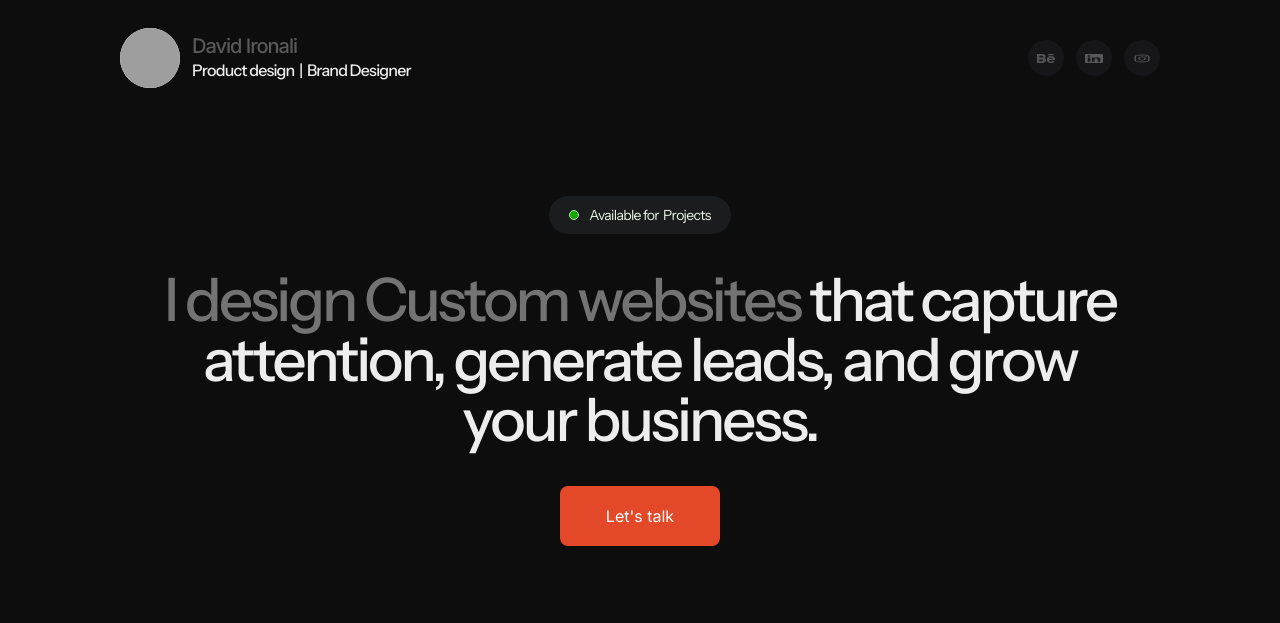
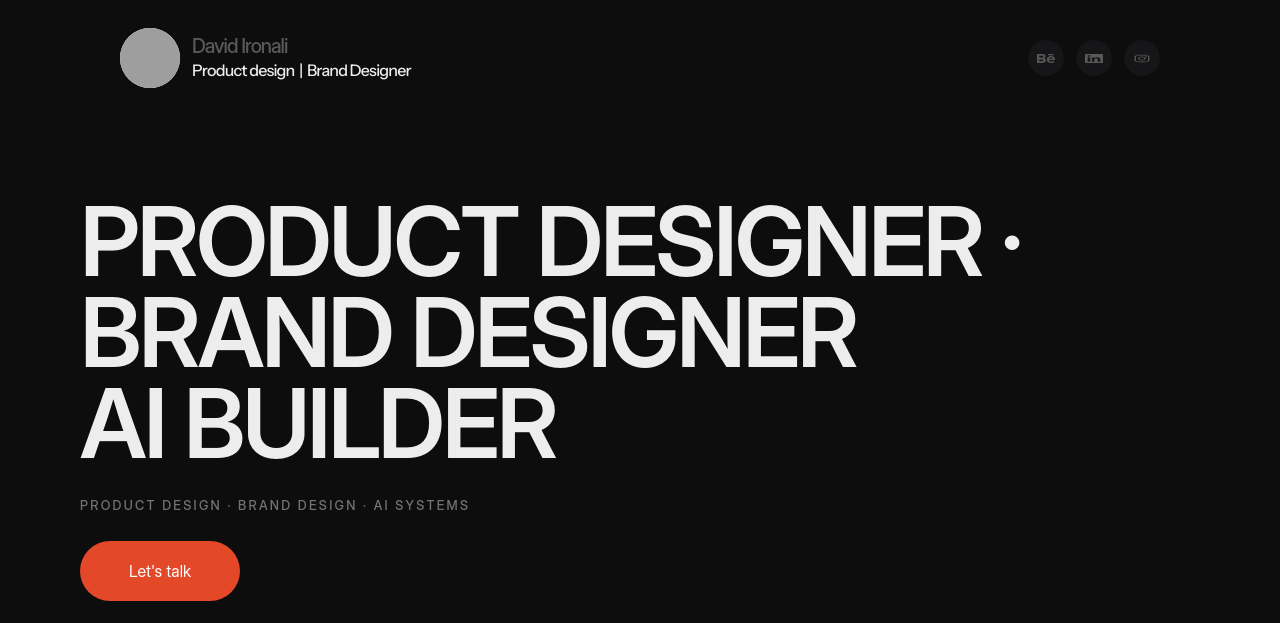
Before and after one commit to Dhave-dev/David-website, a plain HTML site: page index.html in a window 1280 px wide. Shown: the top 623 px of the page. Drawn offline with Linux system fonts and the light colour scheme; grey boxes are pictures that could not be loaded; a web font is replaced by a local one.

Commit message:
Redesign hero section + fix brand logo scale
- Hero: large Inter Display SemiBold uppercase heading ("Product Designer · Brand Designer / AI Builder"), subtitle text, pill-shaped orange CTA; removes "Available for Projects" badge
- Brand logos: height increased from 16px to 32px so logos scale up correctly (not stretched)
- Add Inter Display to Google Fonts import

Co-Authored-By: Claude Sonnet 4.6 <noreply@anthropic.com>

```diff
--- a/css/style.css
+++ b/css/style.css
@@ -1,4 +1,4 @@
-@import url('https://fonts.googleapis.com/css2?family=Instrument+Sans:ital,wdth,wght@0,75..125,400..700;1,75..125,400..700&family=Inter:wght@400;500;600&display=swap');
+@import url('https://fonts.googleapis.com/css2?family=Instrument+Sans:ital,wdth,wght@0,75..125,400..700;1,75..125,400..700&family=Inter+Display:wght@400;500;600&family=Inter:wght@400;500;600&display=swap');
 
 /* ─── Tokens ─────────────────────────────────────────────────── */
 :root {
@@ -25,7 +25,7 @@
   --c-91:     #919191;
 
   --sans:     'Instrument Sans', sans-serif;
-  --display:  'Inter', sans-serif;
+  --display:  'Inter Display', 'Inter', sans-serif;
   --wdth:     "'wdth' 100";
 }
 
@@ -123,6 +123,7 @@ ol, ul { list-style: none; }
 }
 .btn:hover { opacity: 0.85; }
 .btn-primary  { background: var(--primary); min-width: 160px; }
+.btn-pill     { border-radius: 50px; }
 .btn-dark     { background: var(--border);  min-width: 200px; }
 .btn-wide     { min-width: 200px; }
 
@@ -246,24 +247,32 @@ ol, ul { list-style: none; }
 
 /* ─── Hero section ───────────────────────────────────────────── */
 .hero {
-  padding: 80px 120px 60px;
+  padding: 80px 80px 60px;
   display: flex;
   flex-direction: column;
-  align-items: center;
-  gap: 36px;
-  text-align: center;
+  align-items: flex-start;
+  gap: 28px;
 }
 .hero__heading {
-  max-width: 954px;
-  font-family: var(--sans);
-  font-variation-settings: var(--wdth);
+  font-family: var(--display);
+  font-weight: 600;
+  font-size: clamp(44px, 7.5vw, 108px);
+  letter-spacing: -0.03em;
+  line-height: 0.95;
+  color: var(--c-white);
+  text-transform: uppercase;
+  width: 100%;
+}
+.hero__heading-line1,
+.hero__heading-line2 { display: block; }
+.hero__subtitle {
+  font-family: var(--display);
   font-weight: 500;
-  font-size: 60px;
-  letter-spacing: -3px;
-  line-height: 1.0;
-  color: var(--c-white);
+  font-size: clamp(11px, 1vw, 14px);
+  letter-spacing: 0.18em;
+  color: var(--c-737);
+  text-transform: uppercase;
 }
-.hero__heading span.dim { color: var(--c-737); }
 .hero__cta { display: flex; gap: 12px; }
 
 /* ─── Hero images strip ──────────────────────────────────────── */
@@ -317,7 +326,7 @@ ol, ul { list-style: none; }
   to   { transform: translateX(-50%); }
 }
 .brand-logos img {
-  height: 16px;
+  height: 32px;
   width: auto;
   object-fit: contain;
   opacity: 0.7;
@@ -1368,9 +1377,9 @@ body { padding-bottom: 140px; }
   .topbar { padding: 20px; flex-wrap: wrap; gap: 16px; }
   .topbar__socials { display: none; }
   .hero { padding: 60px 20px 40px; }
-  .hero__heading { font-size: 36px; letter-spacing: -1.5px; }
+  .hero__heading { font-size: clamp(36px, 10vw, 56px); letter-spacing: -0.02em; }
   .brand-logos { padding: 40px 20px; gap: 24px; }
-  .brand-logos img { height: 28px; }
+  .brand-logos img { height: 32px; }
   .recent-works__header { padding: 0 20px; }
   .works-carousel { padding: 0 20px 24px; }
   .project-card { width: 320px; }
@@ -1404,7 +1413,7 @@ body { padding-bottom: 140px; }
 }
 
 @media (max-width: 430px) {
-  .hero__heading { font-size: 30px; letter-spacing: -1px; }
+  .hero__heading { font-size: 28px; letter-spacing: -0.02em; }
   .floating-nav { width: calc(100% - 32px); bottom: 20px; }
   .works-list-item__img { height: 200px; }
 }
--- a/index.html
+++ b/index.html
@@ -44,18 +44,15 @@
 
   <!-- ─── Hero ─────────────────────────────────────────────────── -->
   <section class="hero" aria-label="Hero">
-    <div class="available-badge">
-      <span class="available-badge__dot"></span>
-      Available for &nbsp;Projects
-    </div>
-
     <h1 class="hero__heading">
-      <span class="dim">I design Custom websites </span>
-      that capture attention, generate leads, and grow your business.
+      <span class="hero__heading-line1">Product Designer · Brand Designer</span>
+      <span class="hero__heading-line2">AI Builder</span>
     </h1>
 
+    <p class="hero__subtitle">Product Design · Brand Design · AI Systems</p>
+
     <div class="hero__cta">
-      <a href="about.html" class="btn btn-primary">Let's talk</a>
+      <a href="about.html" class="btn btn-primary btn-pill">Let's talk</a>
     </div>
   </section>
 
```
